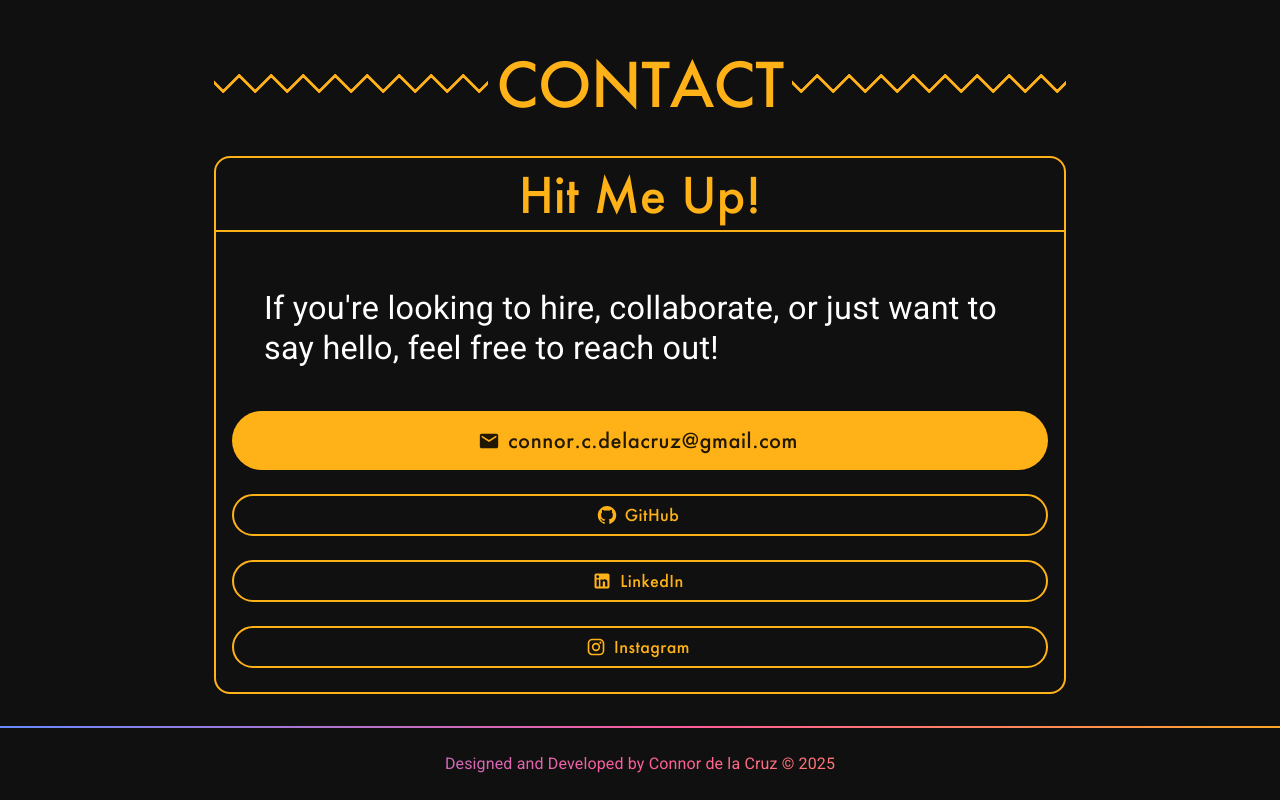
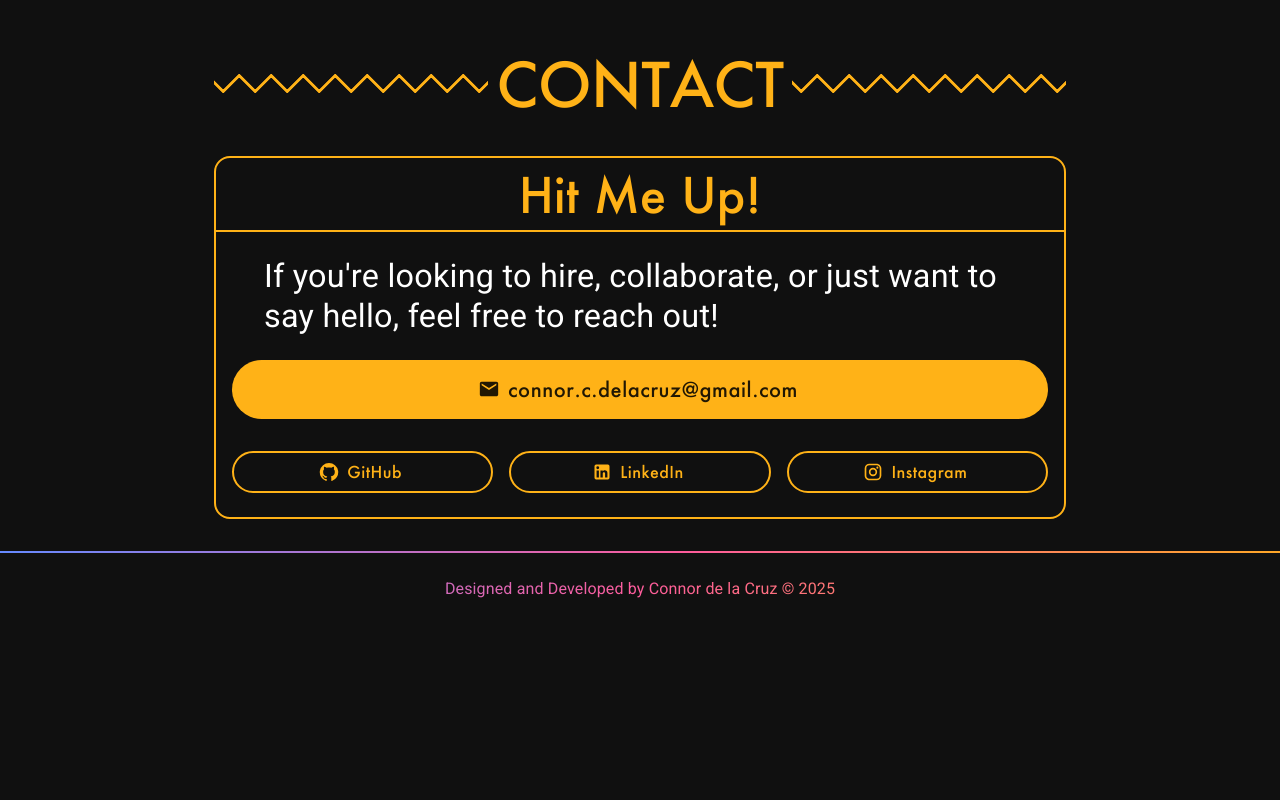
Before and after one commit to connordelacruz/connordelacruz.github.io, a React (Vite) app: page / in a window 1280 px wide. Shown: the part 6467-7267 px from the top of the page. After the commit the page ends 7092 px from the top, so only its background shows below. Built offline with nearby package versions, Linux system fonts and the light colour scheme.

Commit message:
highlighted button on top, others in button stack below

```diff
--- a/src/components/ContactSection.jsx
+++ b/src/components/ContactSection.jsx
@@ -44,7 +44,7 @@
                 sm: 2,
                 md: 4,
               },
-              py: 4,
+              mb: 3,
             }}
           >
             {/*TODO: you gotta re-work this copy and also figure out text wrap*/}
--- a/src/components/common/ButtonStack.jsx
+++ b/src/components/common/ButtonStack.jsx
@@ -4,6 +4,7 @@
  * Stack to evenly distribute fullwidth buttons on wide views. Collapses to column on narrow views.
  *
  * @param direction
+ * @param sx
  * @param children
  * @return {JSX.Element}
  * @constructor
@@ -13,15 +14,16 @@
                                 xs: 'column',
                                 sm: 'row'
                               },
+                              sx = {},
                               children,
                             }) => {
   return (
     <Stack
-      // TODO: better defaults and/or allow overrides
       direction={direction}
       spacing={2}
       sx={{
         width: '100%',
+        ...sx,
       }}
     >
       {children}
--- a/src/components/common/SocialLinks.jsx
+++ b/src/components/common/SocialLinks.jsx
@@ -1,7 +1,7 @@
-import { Box, Button, IconButton, Stack } from '@mui/material'
+import { Box, Button, IconButton } from '@mui/material'
 import { Email, GitHub, Instagram, LinkedIn } from '@mui/icons-material'
-import { THEME_CONTENT_STACK_SPACING } from '../Theme.jsx'
 import { CtaButton } from './CtaButton.jsx'
+import { ButtonStack } from './ButtonStack.jsx'
 
 // ================================================================================
 // Content
@@ -183,17 +183,30 @@
                                     containerSx = {},
                                     linkSx = {},
                                   }) => {
-  // TODO: highlighted as a full width top button, non-highlighted as ButtonStack?
+  // Split out highlighted button(s) from non-highlighted ones.
+  // (In practice there will probably only ever be one highlighted one, but figured I'd do it this way for flexibility)
+  const highlightedButtonProps = linkProps.filter((props) => props.highlighted)
+  const regularButtonProps = linkProps.filter((props) => !props.highlighted)
   return (
-    <Stack
-      spacing={THEME_CONTENT_STACK_SPACING}
+    <Box
       sx={{
         ...containerSx,
       }}
     >
-      {linkProps.map((props, i) =>
+      {/*Highlighted Buttons*/}
+      {highlightedButtonProps.map((props, i) =>
         <SocialButtonLink key={i} sx={{...linkSx}} {...props} color={color}/>
       )}
-    </Stack>
+      {/*Regular Buttons*/}
+      <ButtonStack
+        sx={{
+          mt: 4,
+        }}
+      >
+        {regularButtonProps.map((props, i) =>
+          <SocialButtonLink key={i} sx={{...linkSx}} {...props} color={color}/>
+        )}
+      </ButtonStack>
+    </Box>
   )
 }
```
